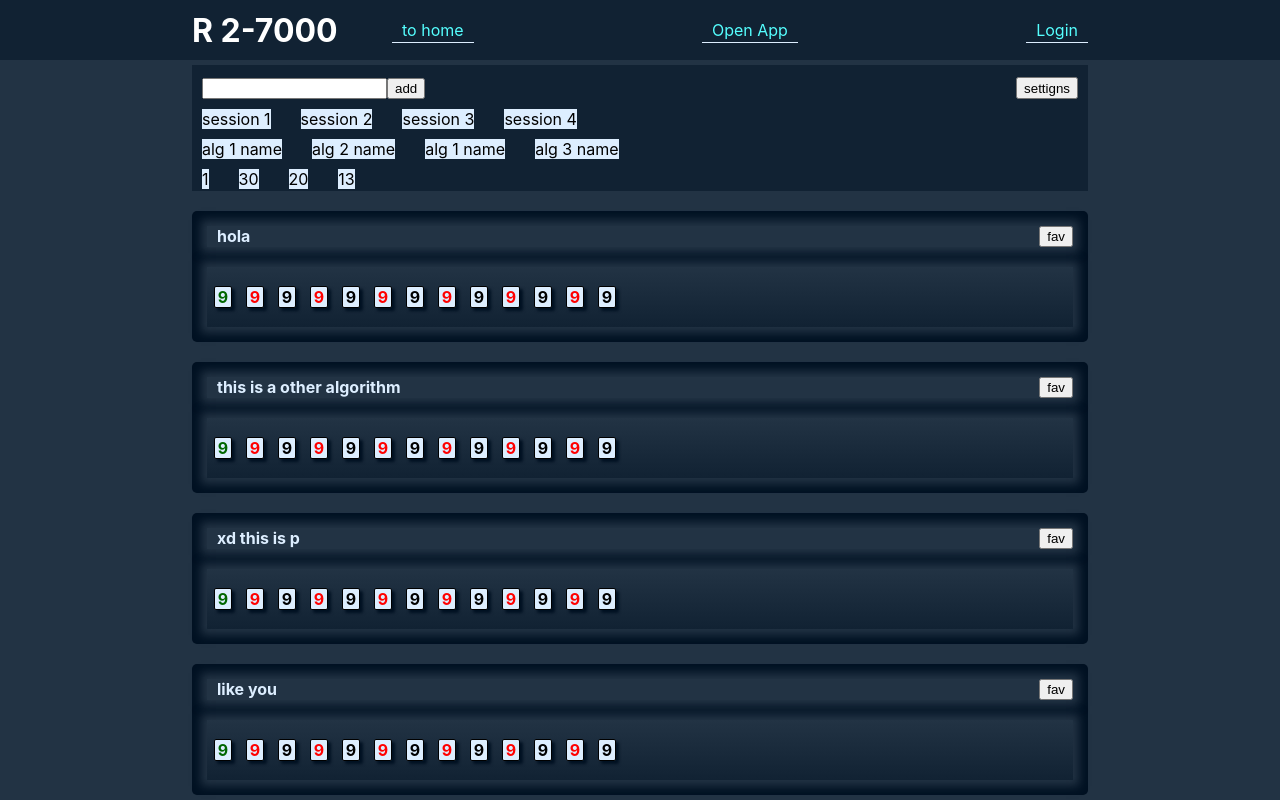
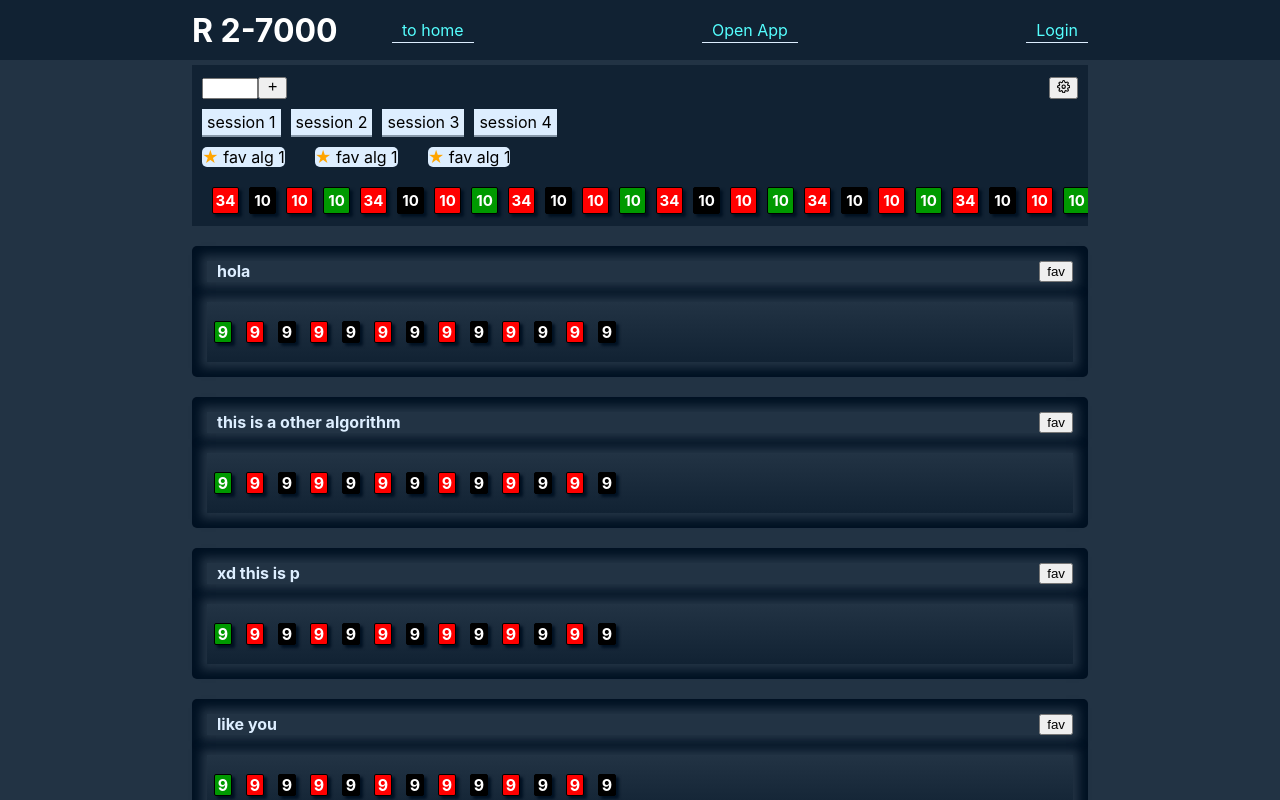
Before and after one commit to yeffreydev/roulette-client, a React (Create React App) app: page /app in a window 1280 px wide. Built offline with nearby package versions, Linux system fonts and the light colour scheme.

Commit message:
uploaded two day programing this

```diff
--- a/package.json
+++ b/package.json
@@ -10,8 +10,10 @@
     "@types/node": "^16.7.13",
     "@types/react": "^18.0.0",
     "@types/react-dom": "^18.0.0",
+    "@types/react-icons": "^3.0.0",
     "react": "^18.2.0",
     "react-dom": "^18.2.0",
+    "react-icons": "^4.4.0",
     "react-router-dom": "^6.4.1",
     "react-scripts": "5.0.1",
     "typescript": "^4.4.2",
--- a/src/components/AppHeader.tsx
+++ b/src/components/AppHeader.tsx
@@ -1,4 +1,8 @@
 import "./../media/css/AppHeader.css";
+import { MdAdd } from "react-icons/md";
+import { FiSettings } from "react-icons/fi";
+import { RN } from "./RouletteBox";
+
 const AppHeaderMenu = () => {
   return (
     <div>
@@ -17,11 +21,15 @@ const AppHeader = () => {
     <div className="a-h">
       <div className="a-h-1">
         <div>
-          <input type={"text"} />
-          <button>add</button>
+          <input type={"number"} min={0} max={36} maxLength={2} />
+          <button>
+            <MdAdd />
+          </button>
         </div>
 
-        <button>settigns</button>
+        <button>
+          <FiSettings />
+        </button>
         {/* open options
          * maange history
          * change other roulette
@@ -33,22 +41,72 @@ const AppHeader = () => {
          */}
       </div>
       <div className="sessions-algs">
-        <span>session 1</span>
-        <span>session 2</span>
-        <span>session 3</span>
-        <span>session 4</span>
+        <div>
+          <span>session 1</span>
+        </div>
+        <div>session 2</div>
+        <div>session 3</div>
+        <div>session 4</div>
       </div>
       <div className="fav-algs">
-        <span>alg 1 name </span>
-        <span>alg 2 name </span>
-        <span>alg 1 name </span>
-        <span>alg 3 name </span>
+        <div className="fav-alg">
+          <div className="del-fav-alg">
+            <span>x</span>
+          </div>
+          <span>
+            <span style={{ color: "#ffa500" }}>&#9733;</span> fav alg 1
+          </span>
+        </div>
+        <div className="fav-alg">
+          <div className="del-fav-alg">
+            <span>x</span>
+          </div>
+          <span>
+            <span style={{ color: "#ffa500" }}>&#9733;</span> fav alg 1
+          </span>
+        </div>
+        <div className="fav-alg">
+          <div className="del-fav-alg">
+            <span>x</span>
+          </div>
+          <span>
+            <span style={{ color: "#ffa500" }}>&#9733;</span> fav alg 1
+          </span>
+        </div>
       </div>
       <div className="nums-history">
-        <span>1</span>
-        <span>30</span>
-        <span>20</span>
-        <span>13</span>
+        <RN n={{ id: 0, value: 34, color: "red" }} />
+        <RN n={{ id: 4, value: 10, color: "black" }} />
+        <RN n={{ id: 4, value: 10, color: "red" }} />
+        <RN n={{ id: 4, value: 10, color: "green" }} />
+        <RN n={{ id: 0, value: 34, color: "red" }} />
+        <RN n={{ id: 4, value: 10, color: "black" }} />
+        <RN n={{ id: 4, value: 10, color: "red" }} />
+        <RN n={{ id: 4, value: 10, color: "green" }} />
+        <RN n={{ id: 0, value: 34, color: "red" }} />
+        <RN n={{ id: 4, value: 10, color: "black" }} />
+        <RN n={{ id: 4, value: 10, color: "red" }} />
+        <RN n={{ id: 4, value: 10, color: "green" }} />
+        <RN n={{ id: 0, value: 34, color: "red" }} />
+        <RN n={{ id: 4, value: 10, color: "black" }} />
+        <RN n={{ id: 4, value: 10, color: "red" }} />
+        <RN n={{ id: 4, value: 10, color: "green" }} />
+        <RN n={{ id: 0, value: 34, color: "red" }} />
+        <RN n={{ id: 4, value: 10, color: "black" }} />
+        <RN n={{ id: 4, value: 10, color: "red" }} />
+        <RN n={{ id: 4, value: 10, color: "green" }} />
+        <RN n={{ id: 0, value: 34, color: "red" }} />
+        <RN n={{ id: 4, value: 10, color: "black" }} />
+        <RN n={{ id: 4, value: 10, color: "red" }} />
+        <RN n={{ id: 4, value: 10, color: "green" }} />
+        <RN n={{ id: 0, value: 34, color: "red" }} />
+        <RN n={{ id: 4, value: 10, color: "black" }} />
+        <RN n={{ id: 4, value: 10, color: "red" }} />
+        <RN n={{ id: 4, value: 10, color: "green" }} />
+        <RN n={{ id: 0, value: 34, color: "red" }} />
+        <RN n={{ id: 4, value: 10, color: "black" }} />
+        <RN n={{ id: 4, value: 10, color: "red" }} />
+        <RN n={{ id: 4, value: 10, color: "green" }} />
       </div>
     </div>
   );
--- a/src/components/RouletteBox.tsx
+++ b/src/components/RouletteBox.tsx
@@ -1,9 +1,9 @@
 import { RouletteNumber } from "../utils/rouletteNumbers/types/types";
 import "./../media/css/RouletteBox.css";
-const RN = ({ n }: { n: RouletteNumber }) => {
+export const RN = ({ n }: { n: RouletteNumber }) => {
   return (
-    <div className={`r-n-child`}>
-      <span className={"r-n-value-" + n.color}>{n.value}</span>
+    <div className={`r-n-child r-n-value-${n.color}`}>
+      <span>{n.value}</span>
     </div>
   );
 };
--- a/src/media/css/AppHeader.css
+++ b/src/media/css/AppHeader.css
@@ -18,18 +18,66 @@
   flex-wrap: wrap;
 }
 
-.sessions-algs > * {
+.fav-algs > *,
+.sessions-algs > *,
+.nums-history > * {
   margin-right: 30px;
+  padding: 3px 5px;
+  border-radius: 5px;
   background-color: #def;
 }
+
+.sessions-algs > * {
+  border-bottom: 2px solid #89a;
+  border-radius: 0px;
+  margin-right: 10px;
+  cursor: pointer;
+}
+
 .fav-algs {
   display: flex;
   justify-content: flex-start;
   margin: 10px 0;
 }
-.fav-algs > *,
-.nums-history > * {
-  margin-right: 30px;
+.fav-algs .fav-alg {
+  position: relative;
+  padding: 0;
+}
+.fav-alg:hover .del-fav-alg {
+  display: flex;
+}
+.fav-alg .del-fav-alg {
+  user-select: none;
+  display: none;
+  position: absolute;
+  width: 100%;
+  height: 100%;
+  background-color: #1237;
+  text-align: right;
+  font-weight: bolder;
+  color: #fff;
+  align-items: flex-end;
+  justify-content: flex-end;
+  font-size: 20px;
+}
+.del-fav-alg span {
+  cursor: pointer;
+}
 
-  background-color: #def;
+.nums-history {
+  display: flex;
+  padding: 5px;
+  width: 100%;
+  overflow-x: scroll;
 }
+
+.nums-history::-webkit-scrollbar {
+  display: none;
+}
+
+.nums-history div {
+  font-size: 15px;
+  border-radius: 2px;
+  min-width: 15px;
+  margin: 5px;
+}
--- a/src/media/css/RouletteBox.css
+++ b/src/media/css/RouletteBox.css
@@ -37,10 +37,10 @@
 .r-n-child {
   border: 1px solid #000;
   border-radius: 2px;
-  background-color: #def;
   width: 16px;
   display: flex;
   justify-content: center;
+  color: #fff;
   align-items: center;
   margin: 0 7px;
   font-weight: bolder;
@@ -48,11 +48,11 @@
 }
 
 .r-n-value-red {
-  color: #f00;
+  background-color: #f00;
 }
 .r-n-value-black {
-  color: #000;
+  background-color: #000;
 }
 .r-n-value-green {
-  color: #060;
+  background-color: #090;
 }
```
Also changed, not shown: 1 other file (tests, documents, lock files or other folders).
